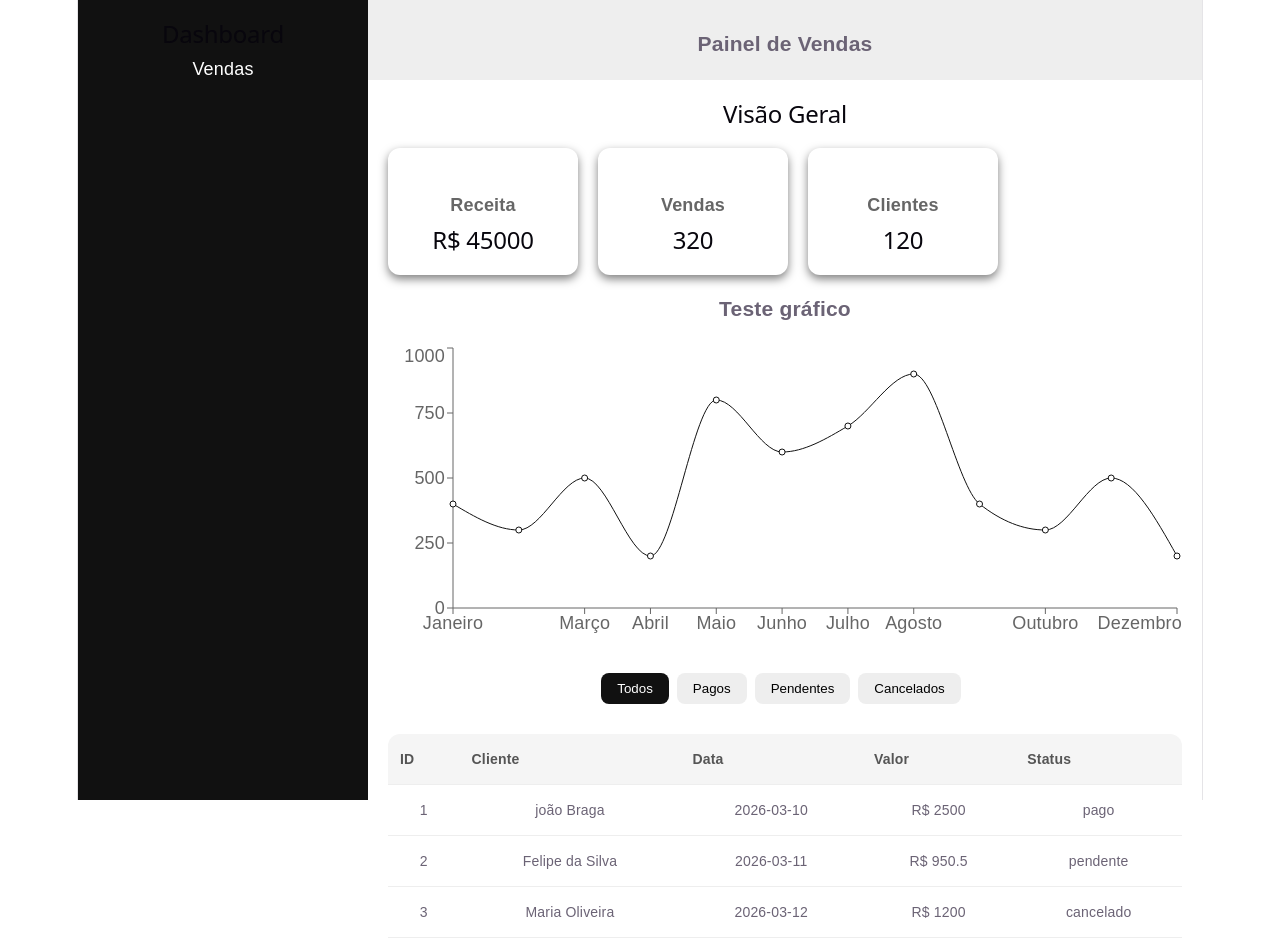
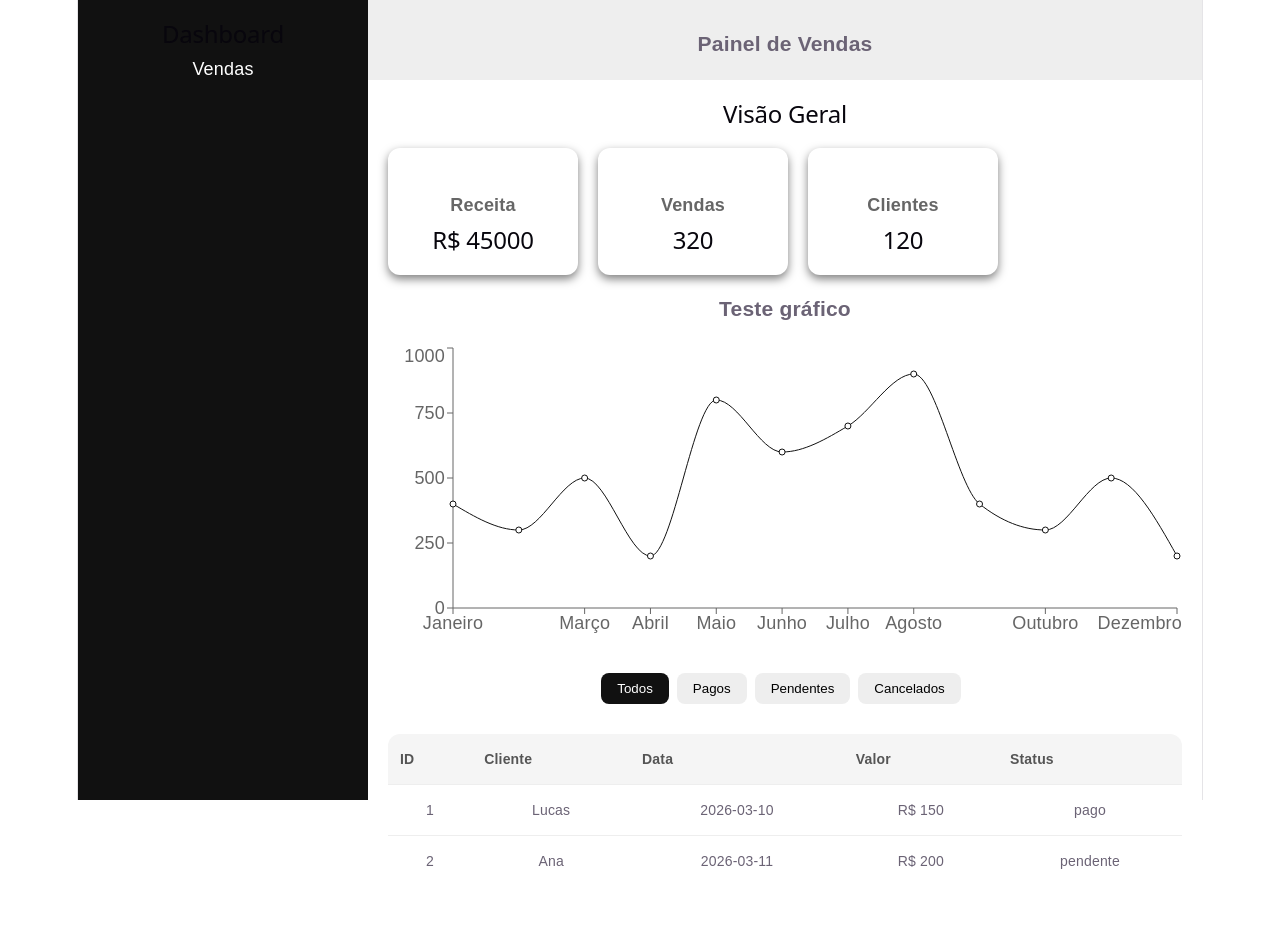
Before and after one commit to lucasvass1/Dashboard-de-Vendas, a React (Vite) app in the folder Dashboard-de-vendas/: page / in a window 1280 px wide. Shown: the top 952 px of the page. After the commit the page ends 906 px from the top, so only its background shows below. Built offline with nearby package versions, Linux system fonts and the light colour scheme; data requests are answered from the project's data file.

Commit message:
feat: integrate API with loading and error handling

```diff
--- /dev/null
+++ b/Dashboard-de-vendas/db.json
@@ -0,0 +1,18 @@
+{
+  "orders": [
+    {
+      "id": 1,
+      "customer": "Lucas",
+      "date": "2026-03-10",
+      "amount": 150,
+      "status": "pago"
+    },
+    {
+      "id": 2,
+      "customer": "Ana",
+      "date": "2026-03-11",
+      "amount": 200,
+      "status": "pendente"
+    }
+  ]
+}
--- a/Dashboard-de-vendas/src/pages/Dashboard.tsx
+++ b/Dashboard-de-vendas/src/pages/Dashboard.tsx
@@ -1,21 +1,53 @@
 import { Layout } from "../components/Layout";
 import { MetricaCard } from "../components/MetricaCard";
 import { salesData } from "../data/salesData";
-import { orders } from "../data/orders";
-import { useState } from "react";
+import { useState, useEffect } from "react";
 import { Table } from "../components/Table";
 import { FilterButtons } from "../components/FilterButtons";
 import { SalesChart } from "../components/SalesChart";
 import { chartData } from "../data/chartData";
 
+
+type Order = {
+  id: number;
+  customer: string;
+  date: string;
+  amount: number;
+  status: string;
+};
+
 export function Dashboard() {
-  const [statusFilter, setStatusFilter] = useState("todos");
+  const [loading, setLoading] = useState(true);
+const [error, setError] = useState(false);
+    const [statusFilter, setStatusFilter] = useState("todos");
+
+
+  const [orders, setOrders] = useState<Order[]>([]);
+
+
+  useEffect(() => {
+    setLoading(true);
+    setError(false);
+
+    fetch("http://localhost:3001/orders")
+      .then((res) => res.json())
+      .then((data) => {
+        setOrders(data);
+        setLoading(false);
+      })
+      .catch(() => {
+        setError(true);
+        setLoading(false);
+      });
+  }, []);
+
 
   const filteredOrders =
     statusFilter === "todos"
       ? orders
       : orders.filter((order) => order.status === statusFilter);
-
+if (loading) return <p>Carregando...</p>;
+if (error) return <p>Erro ao carregar dados</p>;
   return (
     <Layout>
       <h2 style={{ marginBottom: "20px" }}>Visão Geral</h2>
@@ -26,16 +58,13 @@ export function Dashboard() {
         <MetricaCard title="Clientes" value={String(salesData.customers)} />
       </div>
 
-
       <SalesChart data={chartData} />
-
 
       <FilterButtons
         statusFilter={statusFilter}
         setStatusFilter={setStatusFilter}
       />
 
-
       <Table data={filteredOrders} />
     </Layout>
   );
```
